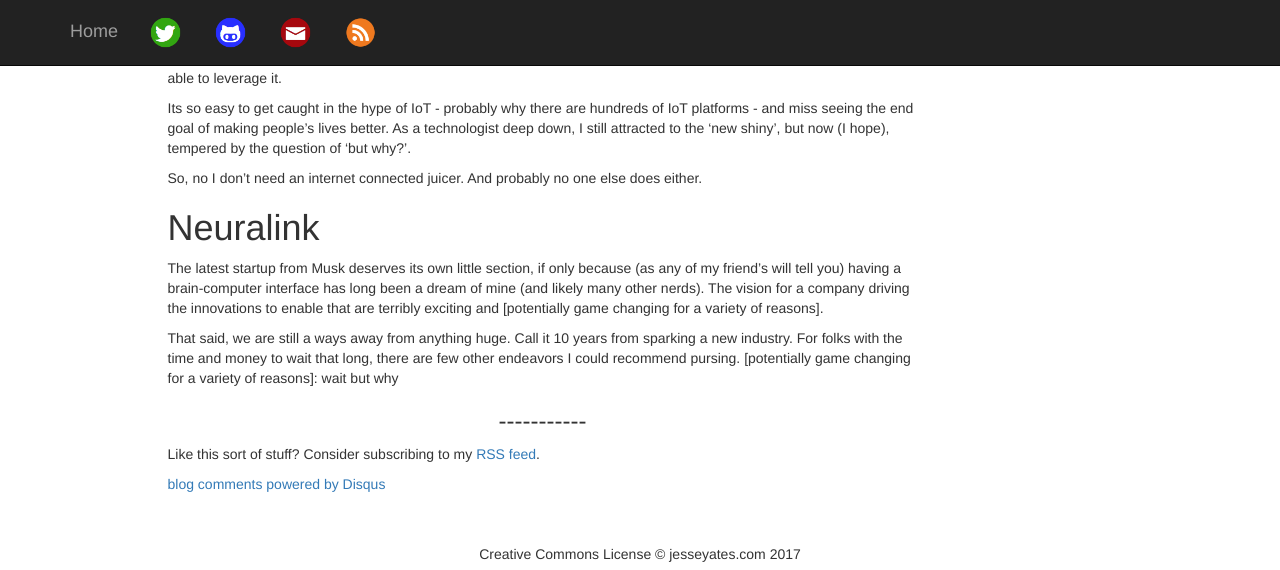
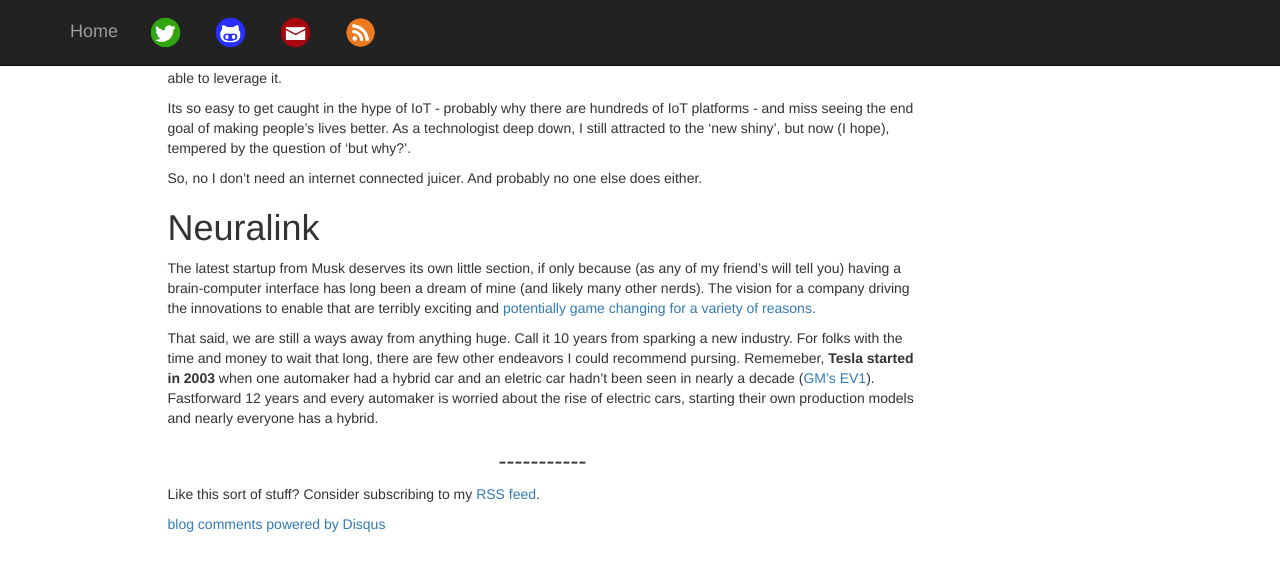
Before and after one commit to jyates/jyates.github.com, a Jekyll site: the page built from _posts/2017-04-27-interesting-trends.md, in a window 1280 px wide and 900 px high, scrolled down 1460 px, cut to the strip 0-570 px from the top of the window. Built offline with Jekyll 4.4.1, drawn with Linux system fonts in a browser that asks for light colours; nearby versions of some CDN libraries; library files that are not in the unit come from our copies; comment, search, counter and statistics services are not loaded.

Commit message:
cleaning up links in interesting trends

```diff
--- a/_posts/2017-04-27-interesting-trends.md
+++ b/_posts/2017-04-27-interesting-trends.md
@@ -69,5 +69,6 @@
 
 The latest startup from Musk deserves its own little section, if only because (as any of my friend's will tell you) having a brain-computer interface has long been a dream of mine (and likely many other nerds). The vision for a company driving the innovations to enable that are terribly exciting and [potentially game changing for a variety of reasons].
 
-That said, we are still a ways away from anything huge. Call it 10 years from sparking a new industry. For folks with the time and money to wait that long, there are few other endeavors I could recommend pursing.
-[potentially game changing for a variety of reasons]: wait but why
+That said, we are still a ways away from anything huge. Call it 10 years from sparking a new industry. For folks with the time and money to wait that long, there are few other endeavors I could recommend pursing. Rememeber, **Tesla started in 2003** when one automaker had a hybrid car and an eletric car hadn't been seen in nearly a decade ([GM's EV1](https://en.wikipedia.org/wiki/General_Motors_EV1)). Fastforward 12 years and every automaker is worried about the rise of electric cars, starting their own production models and nearly everyone has a hybrid.
+
+[potentially game changing for a variety of reasons]: http://waitbutwhy.com/2017/04/neuralink.html
```
